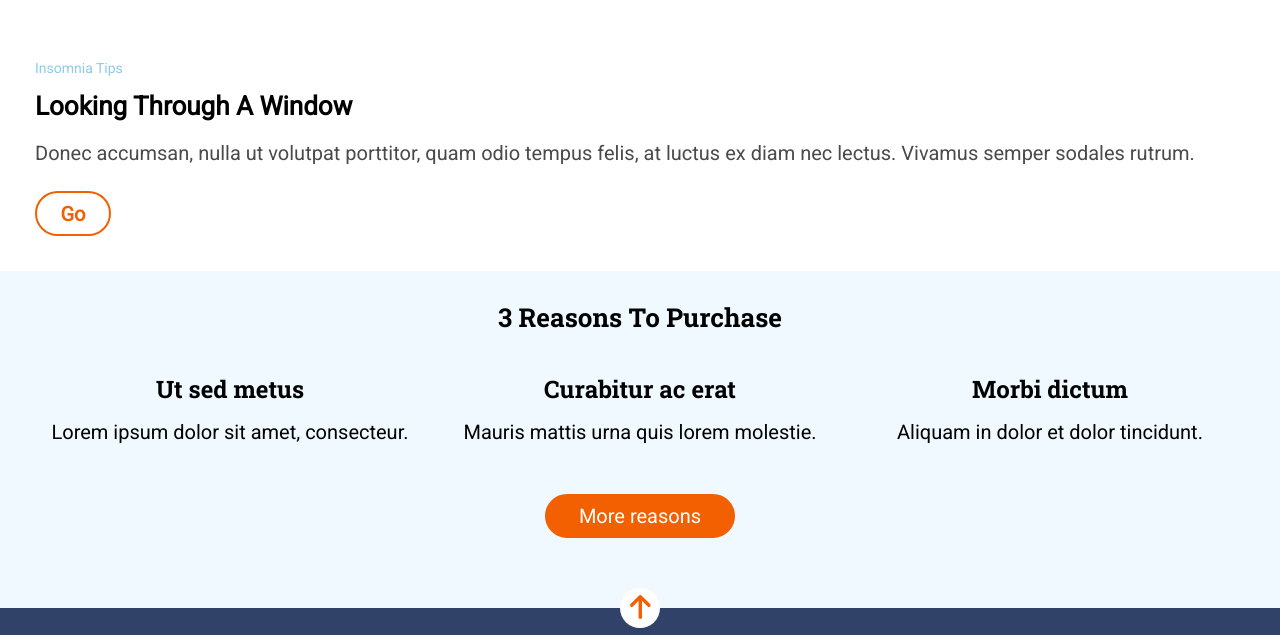
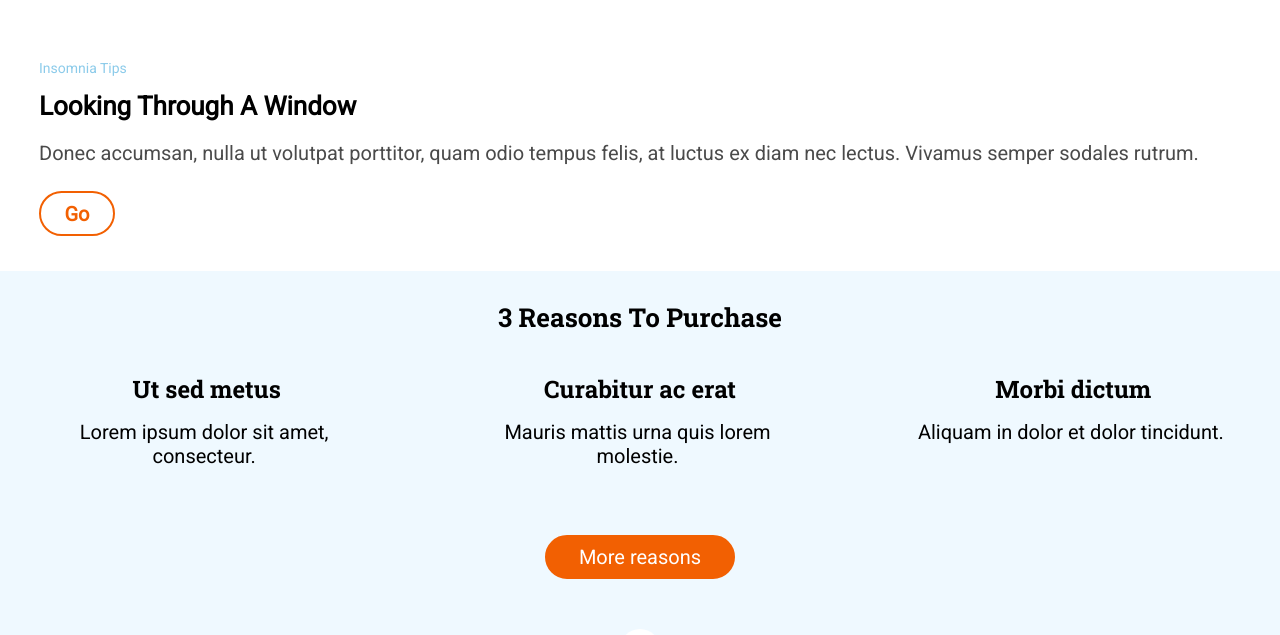
Before and after one commit to Adalab/modulo-1-evaluacion-final-estherbg85, a website built with Vite: page src/index.html in a window 1280 px wide. Shown: the part 780-1415 px from the top of the page. Built offline with nearby package versions, Linux system fonts and the light colour scheme; files whose address does not match are found by name.

Commit message:
recolocar

```diff
--- a/src/scss/main.scss
+++ b/src/scss/main.scss
@@ -77,7 +77,7 @@ input .menu {
     padding-inline: 15px;
 
     @media (width > 768px){
-        padding-inline: 35px;
+        padding-inline: 39px;
     }
 
 }
@@ -147,10 +147,10 @@ input .menu {
 .all-article {
     display: grid;
 
+
     @media (width > 768px){
         grid-template-columns: repeat(3, 1fr);
         gap: 20px;
-        margin-inline: 35px;
 
 }
 }
@@ -178,9 +178,17 @@ input .menu {
     @media (width > 768px){
         font-size: 20px;
         padding: 0;
-        padding-bottom: 50px;
+        padding-bottom: 67px;
+        margin-left: 35px;
+        margin-right: 40px;
+
+
 
     }
+
+    @media (width > 1280px){
+        padding-bottom: 50px;
+}
 }
 .reasons:hover {
     transform: rotate(45deg);
@@ -199,6 +207,7 @@ input .menu {
     border: solid #f26002;
     transform: rotate(0deg);
     transition: transform 0.4s ease-in-out;
+
 
 
 }
@@ -254,10 +263,14 @@ input .menu {
     margin-left: 5% ;
     margin-right: 12%;
     text-align: left;
+}
 
+    @media (width > 1280px){
+        margin-inline: 370px;
+        margin-top: 50px;
 
+    }
 
-}
 }
 .nav-footer ul{
     @media (width > 768px){
```
